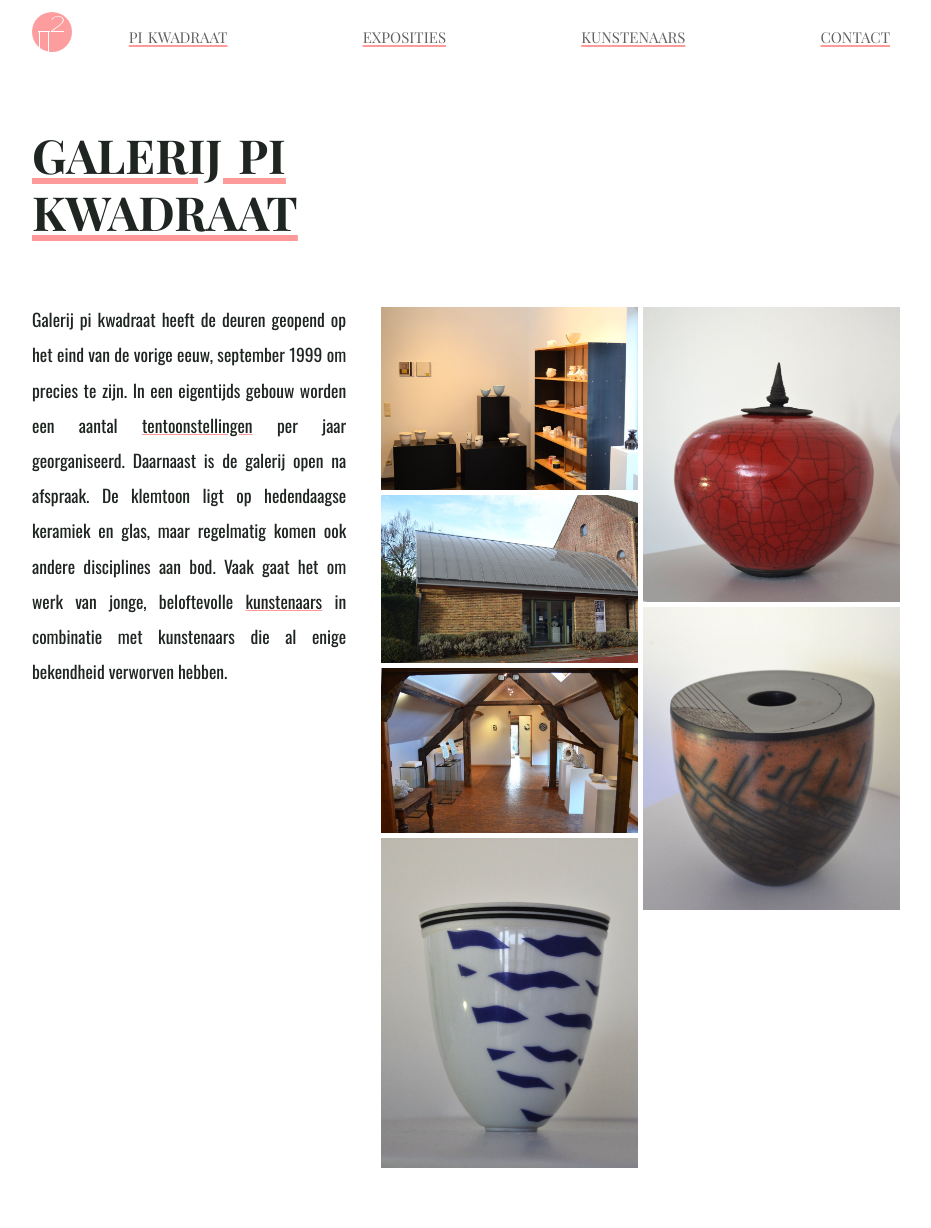
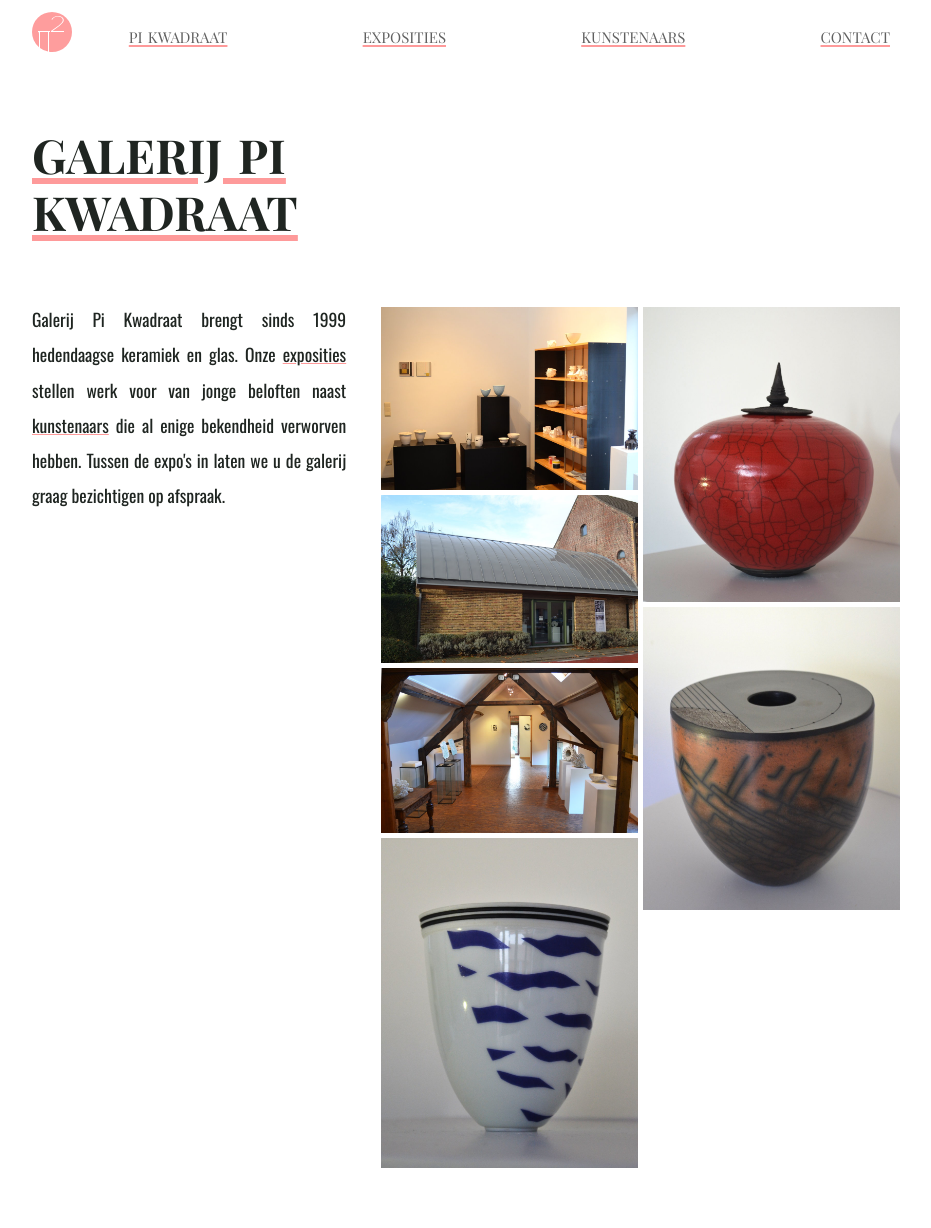
Before and after one commit to croketephji/pikwadraat, a Jekyll site: the page built from index.html, in a window 1280 px wide. Shown: the whole page, without its empty margins (174-1105 px from the left). Built offline with Jekyll 4.4.1, drawn with Linux system fonts in a browser that asks for light colours.

Commit message:
Shorten index page text

```diff
--- a/index.html
+++ b/index.html
@@ -3,11 +3,15 @@
 title: Galerij Pi Kwadraat
 gallerylimit: 3
 ---
-
 <div class="gallery">
+  {%- comment %}
   <div class="textblock">
   	 <p>Galerij pi kwadraat heeft de deuren geopend op het eind van de vorige eeuw, september 1999 om precies te zijn. In een eigentijds gebouw worden een aantal <a href="/exposities">tentoonstellingen</a> per jaar georganiseerd. Daarnaast is de galerij open na afspraak.
      De klemtoon ligt op hedendaagse keramiek en glas, maar regelmatig komen ook andere disciplines aan bod. Vaak gaat het om werk van jonge, beloftevolle <a href="/kunstenaars">kunstenaars</a> in combinatie met kunstenaars die al enige bekendheid verworven hebben.</p>
+  </div>
+  {% endcomment -%}
+  <div class="textblock">
+  	<p>Galerij Pi Kwadraat brengt sinds 1999 hedendaagse keramiek en glas. Onze <a href="/exposities">exposities</a> stellen werk voor van jonge beloften naast <a href="/kunstenaars">kunstenaars</a> die al enige bekendheid verworven hebben. Tussen de expo's in laten we u de galerij graag bezichtigen op afspraak.</p>
   </div>
 
 {% assign index-gallery = site.emptyArray %}
```
